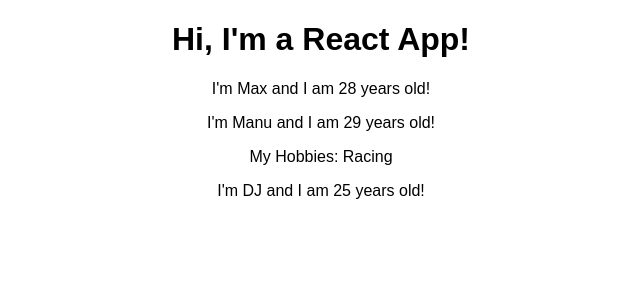
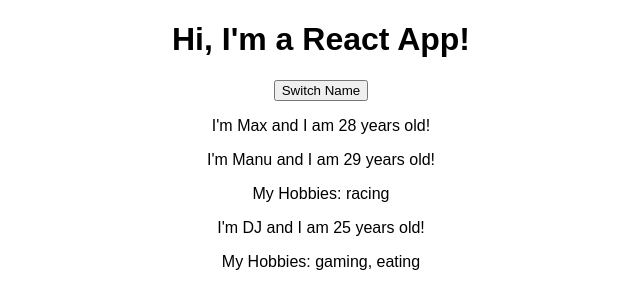
Before and after one commit to dcduncan/udemy-react-complete-guide, a React (Create React App) app: page / in a window 1280 px wide. Shown: the top 308 px of the page, without its empty margins (319-959 px from the left). Built offline with nearby package versions, Linux system fonts and the light colour scheme.

Commit message:
Completes lecture 38

```diff
--- a/src/App.js
+++ b/src/App.js
@@ -3,13 +3,34 @@ import Person from './Person/Person'
 import './App.css';
 
 class App extends Component {
+
+    state = {
+        people: [
+            {
+                name: 'Max',
+                age: 28
+            },
+            {
+                name: 'Manu',
+                age: 29,
+                hobbies: ['racing']
+            },
+            {
+                name: 'DJ',
+                age: 25,
+                hobbies: ['gaming', 'eating']
+            },
+        ]
+    };
+
     render() {
         return (
             <div className="App">
                 <h1>Hi, I'm a React App!</h1>
-          <Person name="Max" age="28" />
-          <Person name="Manu" age="29">My Hobbies: Racing</Person>
-          <Person name="DJ" age="25" />
+                <button>Switch Name</button>
+                <Person name={this.state.people[0].name} age={this.state.people[0].age}>{this.state.people[0].hobbies === undefined || this.state.people[0].hobbies.length === 0 ? '' : 'My Hobbies: ' + this.state.people[0].hobbies.join(',')}</Person>
+                <Person name={this.state.people[1].name} age={this.state.people[1].age}>{this.state.people[1].hobbies === undefined || this.state.people[1].hobbies.length === 0  ? '' : 'My Hobbies: ' + this.state.people[1].hobbies.join(', ')}</Person>
+                <Person name={this.state.people[2].name} age={this.state.people[2].age}>{this.state.people[2].hobbies === undefined || this.state.people[2].hobbies.length === 0  ? '' : 'My Hobbies: ' + this.state.people[2].hobbies.join(', ')}</Person>
             </div>
         );
     }
```
Lines whose indentation alone changed are shown as unchanged.
